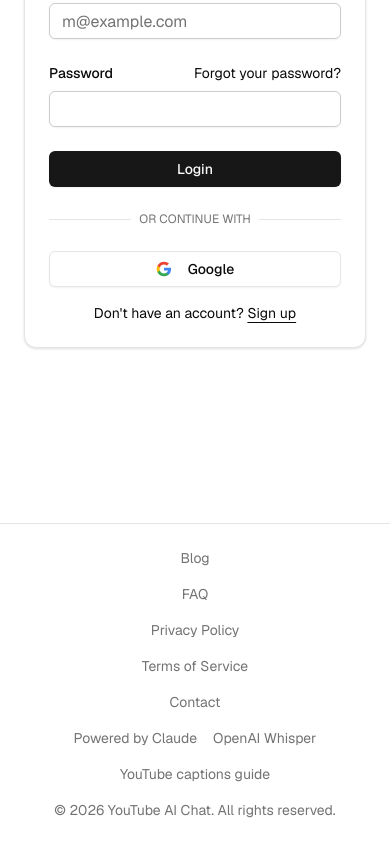
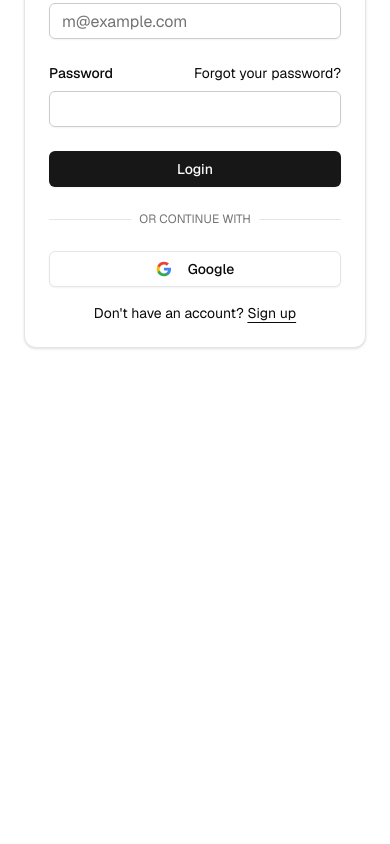
Before and after one commit to xtan9/youtubeai_chat_frontend, a Next.js app: page /auth/login in a window 390 px wide. Shown: the part 410-1254 px from the top of the page. After the commit the page ends 933 px from the top, so only its background shows below. Built offline with nearby package versions, Linux system fonts and the light colour scheme; no server answers.

Commit message:
Hide footer on mobile (#277)

```diff
--- a/components/footer.tsx
+++ b/components/footer.tsx
@@ -2,7 +2,7 @@ import Link from "next/link";
 
 export function Footer() {
   return (
-    <footer className="w-full border-t bg-surface-base py-6 mt-auto">
+    <footer className="mt-auto hidden w-full border-t bg-surface-base py-6 md:block">
       <div className="container flex flex-col items-center gap-4 px-4 md:px-6">
         <div className="flex flex-col gap-4 text-center md:flex-row md:gap-8">
           <Link
```
Also changed, not shown: 1 other file (tests, documents, lock files or other folders).
